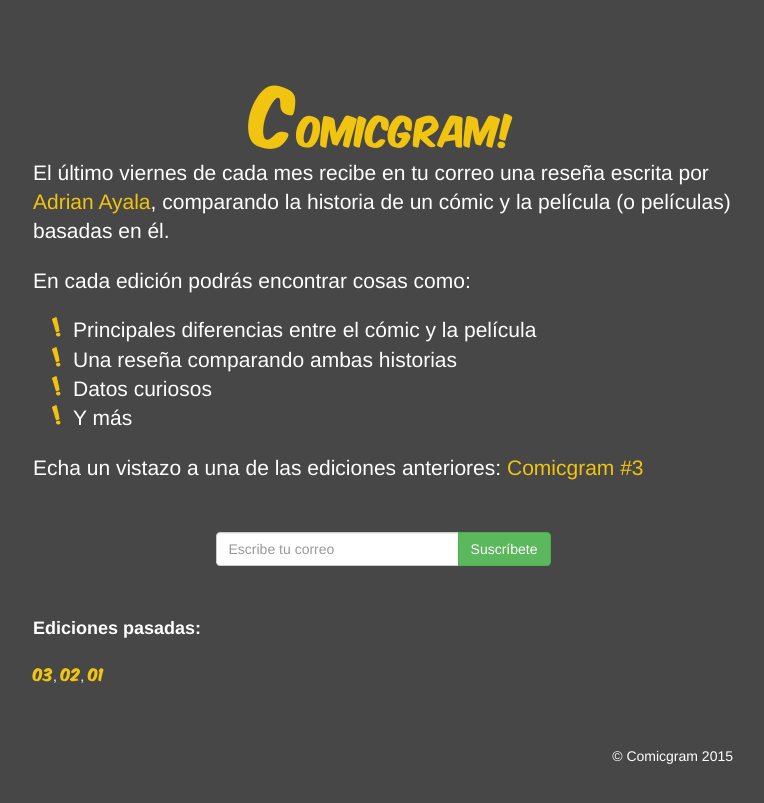
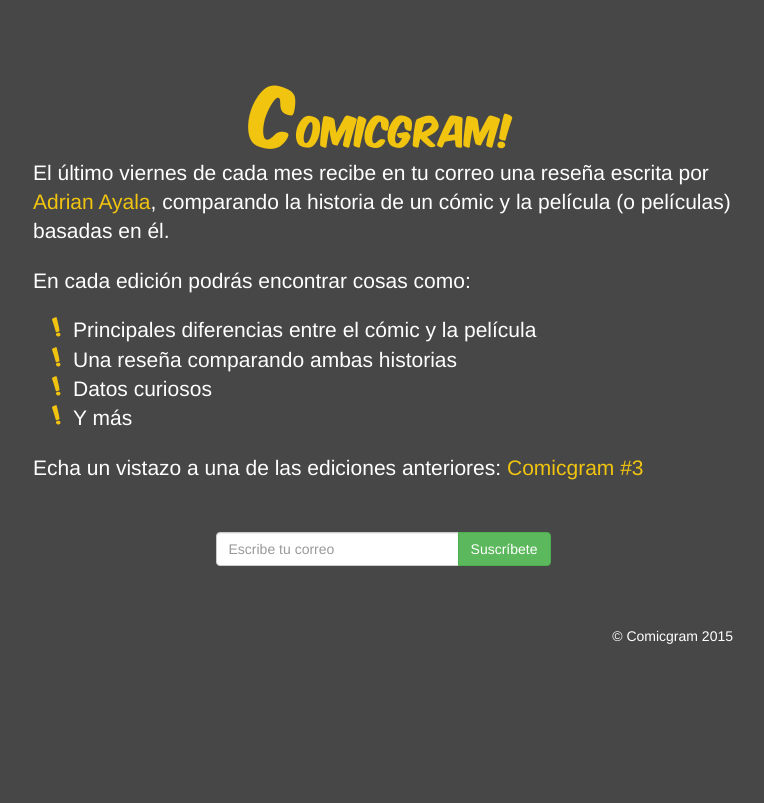
Before and after one commit to comicgram/newsletter-landing, a Jekyll site: the page built from index.html, in a window 1280 px wide. Shown: the top 803 px of the page, without its empty margins (257-1021 px from the left). Built offline with Jekyll 4.4.1, drawn with Linux system fonts in a browser that asks for light colours; nearby versions of some CDN libraries; some web fonts are replaced.

Commit message:
Remove the archive links from the index file

```diff
--- a/index.html
+++ b/index.html
@@ -23,13 +23,3 @@ layout: default
     </form>
   </div>
 </div>
-<div id="archive" class="row">
-  <div class="col-xs-12">
-    <span>Ediciones pasadas:</span>
-    <br>
-    <br>
-    <a href="http://eepurl.com/bacoEr">03</a>,
-    <a href="http://eepurl.com/9QeXH">02</a>,
-    <a href="http://eepurl.com/6GD51">01</a>
-  </div>
-</div>
```
